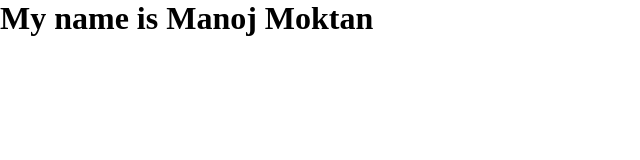
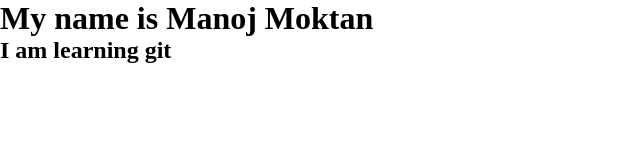
Before and after one commit to ManojMoktan1/Git_repo_leapfrog, a plain HTML site: page index.html in a window 1280 px wide. Shown: the whole page, without its empty margins (0-640 px from the left). Drawn offline with Linux system fonts and the light colour scheme.

Commit message:
Add heading 2

```diff
--- a/index.html
+++ b/index.html
@@ -5,9 +5,10 @@
     <meta http-equiv="X-UA-Compatible" content="IE=edge" />
     <meta name="viewport" content="width=device-width, initial-scale=1.0" />
     <link rel="stylesheet" href="styles.css" />
-    <title>Document</title>
+    <title>Github assignment</title>
   </head>
   <body>
     <h1>My name is Manoj Moktan</h1>
+    <h2>I am learning git</h2>
   </body>
 </html>
```
